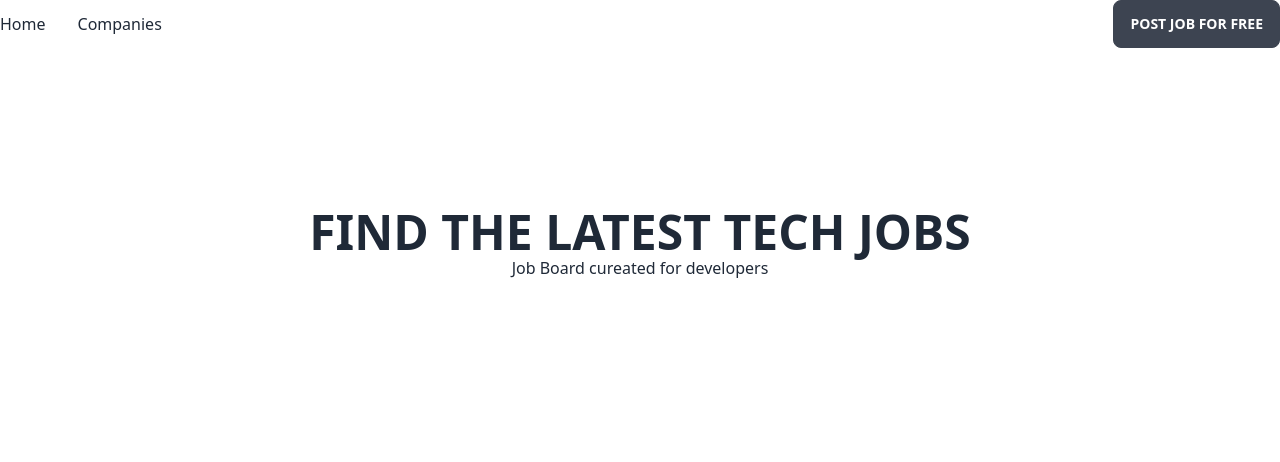
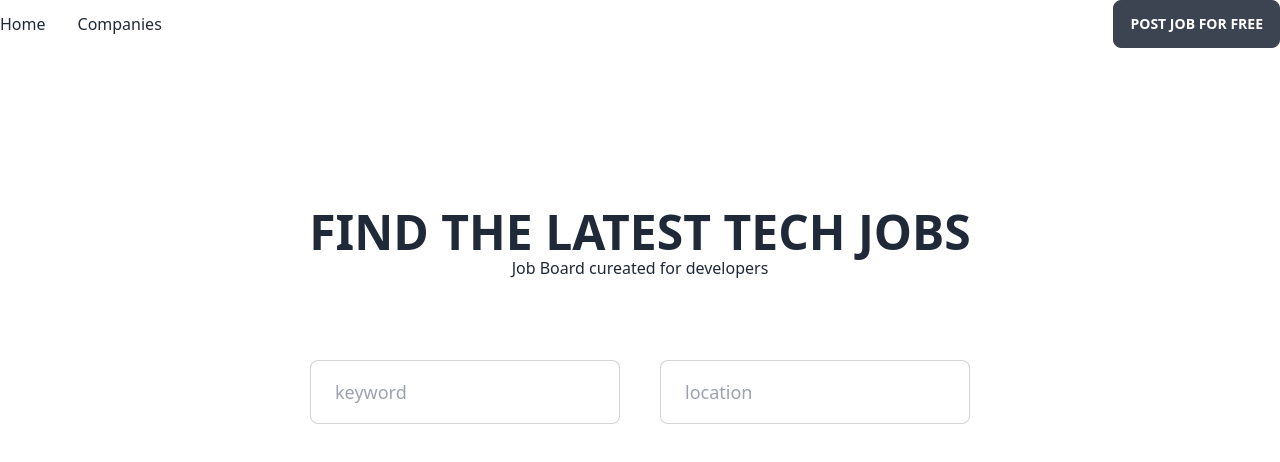
Before and after one commit to skystanoyevitch/job-board-app, a Next.js app: page / in a window 1280 px wide. Shown: the top 462 px of the page. Built offline with nearby package versions, Linux system fonts and the light colour scheme.

Commit message:
added input forms and styling

```diff
--- a/pages/index.tsx
+++ b/pages/index.tsx
@@ -24,7 +24,7 @@ export default function Home() {
 				/>
 				<link rel="icon" href="/favicon.ico" />
 			</Head>
-			<main>
+			<main className="">
 				<nav className="container mx-auto flex justify-between items-center">
 					<div className="flex space-x-8">
 						{navLinks.map((link, i) => (
@@ -40,10 +40,28 @@ export default function Home() {
 						Post Job for Free
 					</button>
 				</nav>
-        <div className="container mx-auto mt-40 text-center">
-          <h1 className="text-5xl font-black">FIND THE LATEST TECH JOBS</h1>
-          <h3>Job Board cureated for developers</h3>
-        </div>
+				<div className="container mx-auto mt-40 text-center">
+					<h1 className="text-5xl font-black">
+						FIND THE LATEST TECH JOBS
+					</h1>
+					<h3>Job Board cureated for developers</h3>
+				</div>
+				<form
+					action="POST"
+					className="container mx-auto flex justify-center space-x-10 mt-20"
+				>
+					<input
+						type="text"
+						className="input input-bordered input-lg"
+						placeholder="keyword"
+					/>
+
+					<input
+						type="text"
+						className="input input-bordered input-lg"
+						placeholder="location"
+					/>
+				</form>
 			</main>
 		</>
 	);
```
